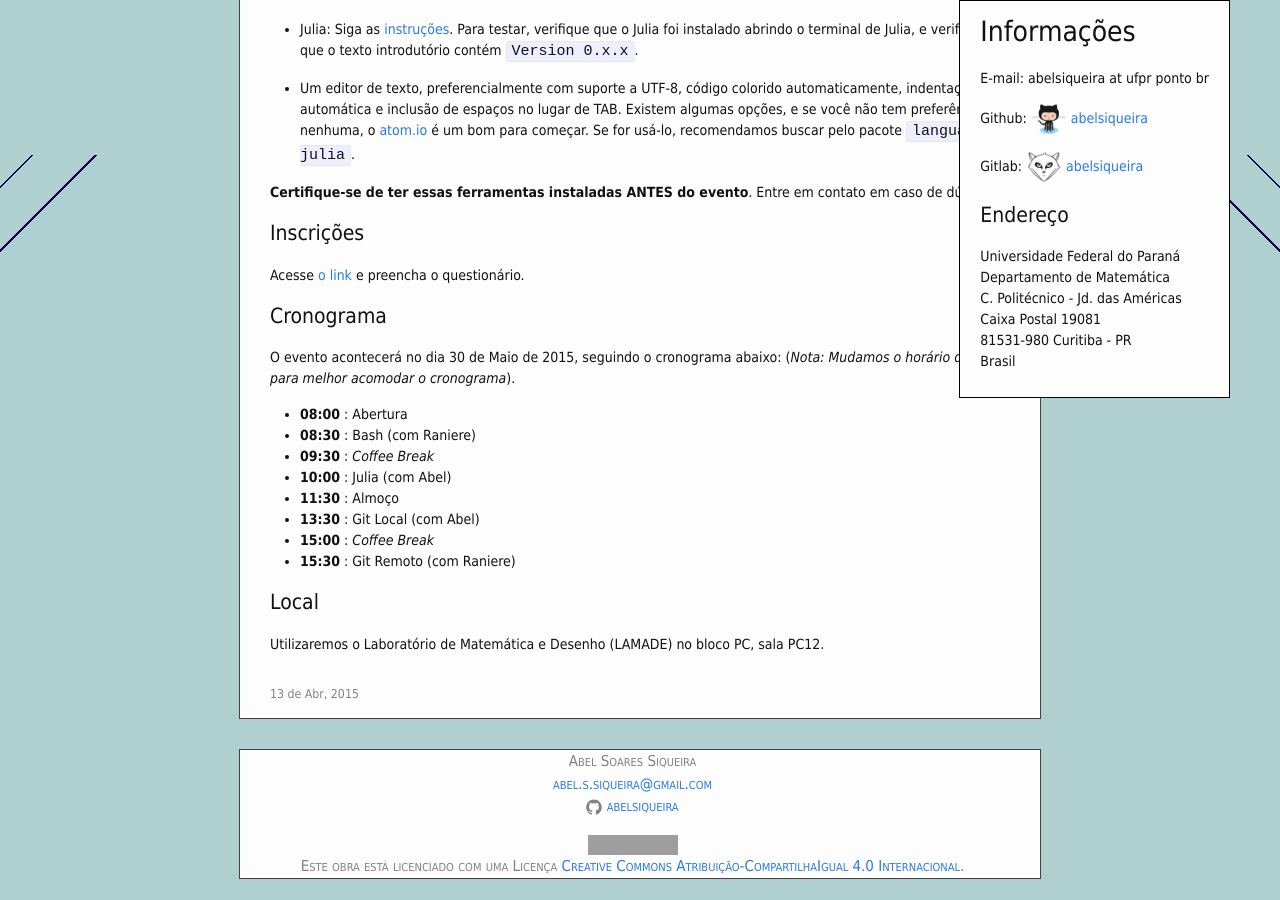
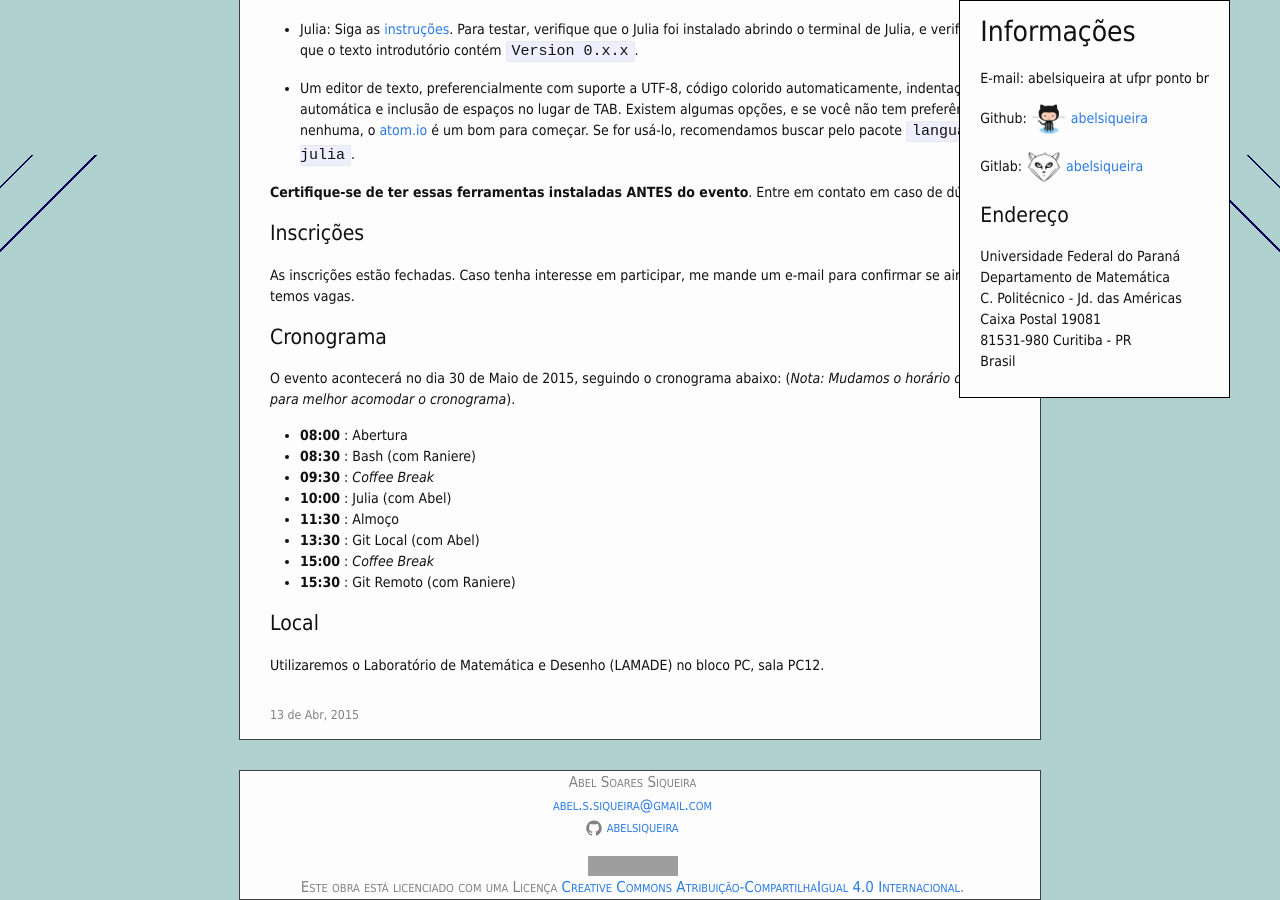
Before and after one commit to abelsiqueira/abelsiqueira.github.io-old, a Jekyll site: the page built from _posts/br/2015-04-13-workshop-de-ferramentas-computacionais-maio-de-2015.markdown, in a window 1280 px wide and 900 px high, scrolled down 1645 px. Built offline with Jekyll 4.4.1, drawn with Linux system fonts in a browser that asks for light colours; nearby versions of some CDN libraries; before the commit the page ends 2524 px from its top, so only the background shows below that; grey boxes are pictures that could not be loaded.

Commit message:
Fecha a inscrição do workshop

```diff
--- a/_posts/br/2015-04-13-workshop-de-ferramentas-computacionais-maio-de-2015.markdown
+++ b/_posts/br/2015-04-13-workshop-de-ferramentas-computacionais-maio-de-2015.markdown
@@ -119,8 +119,8 @@ contato em caso de dúvidas.
 
 # Inscrições
 
-Acesse [o link](https://pt.surveymonkey.com/s/NZB3LDJ) e preencha o
-questionário.
+As inscrições estão fechadas. Caso tenha interesse em participar, me mande um
+e-mail para confirmar se ainda temos vagas.
 
 # Cronograma
 
```
